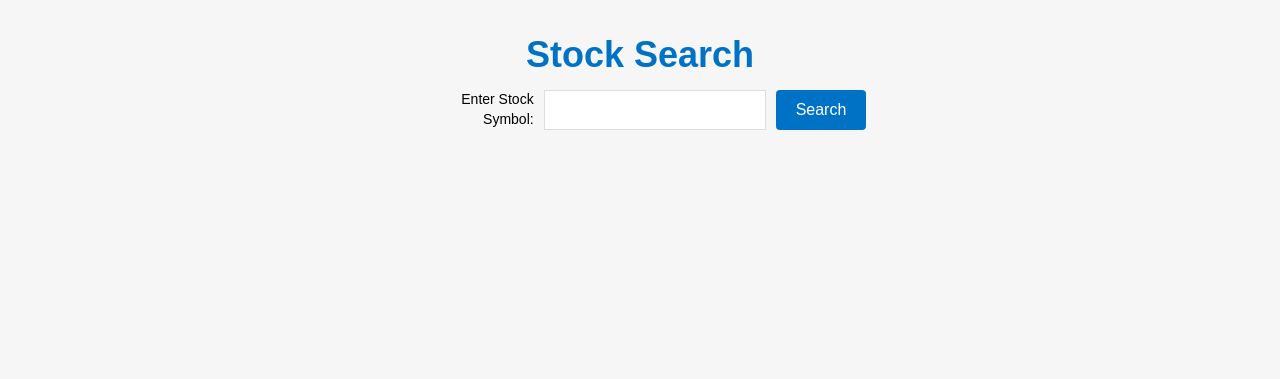
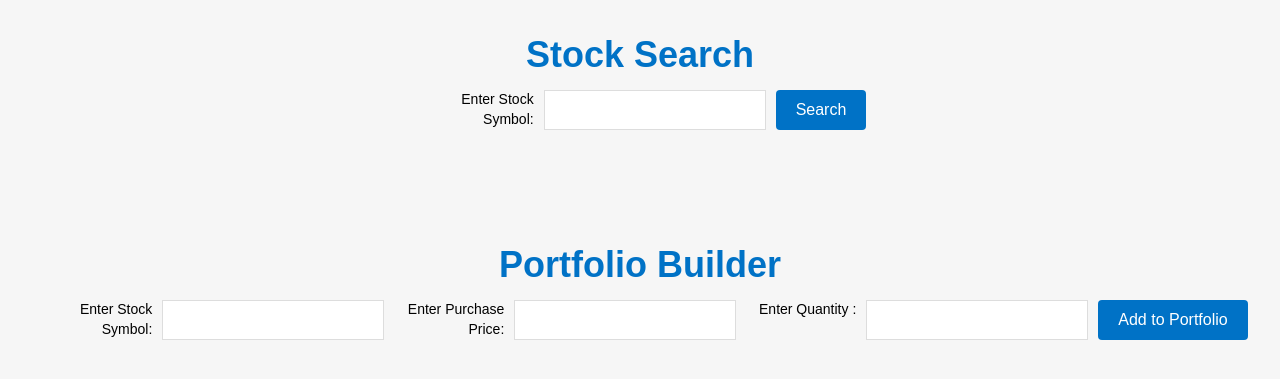
Before and after one commit to thomastan99/IS4228, a Flask app: page / in a window 1280 px wide. Shown: the top 379 px of the page. Run offline with Flask 2, Linux system fonts and the light colour scheme.

Commit message:
working version of stock search and portfolio builder lols

```diff
--- a/app.py
+++ b/app.py
@@ -1,30 +1,99 @@
 from flask import Flask, render_template, request
 from yfinance_stockdata import get_beta
 from reddit_sentiment import reddit_sentiment
-from datetime import datetime
-
+import datetime
+from portfolio import *
+import pandas as pd
+import numpy as np
+import yfinance as yf
 app = Flask(__name__)
 app.config['TEMPLATES_AUTO_RELOAD'] = True
 app.config['SEND_FILE_MAX_AGE_DEFAULT'] = 0
 
 search_history = []
+portfolio= []
+total_value = []
+symbols= []
 
 @app.route('/', methods=['GET', 'POST'])
 def index():
-    if request.method == 'POST':
+    portfolio_variance = 0
+    if request.method == 'POST' and 'search' in request.form:
+
         stock_symbol = request.form['stock_symbol']
         beta = get_beta(stock_symbol)
+        price = get_value(stock_symbol)
         sentiment_score = reddit_sentiment(stock_symbol)
-        current_time = datetime.now().strftime('%Y-%m-%d %H:%M:%S')
+        current_time = datetime.datetime.now().strftime('%Y-%m-%d %H:%M:%S')
         search_history.append({
             'time': current_time,
+            'price': price,
             'stock_symbol': stock_symbol,
             'beta': beta,
             'sentiment_score': sentiment_score
         })
-        return render_template('index.html', results=search_history[::-1])
+        return render_template('index.html', results=search_history[::-1], port_results = portfolio)
+    elif request.method == 'POST' and 'Build' in request.form:
+        ticker = request.form['stock_symbol']
+        price = 0
+        if request.form["purchase_price"] == "-":
+            price = get_value(ticker)
+        else:
+            price = request.form["purchase_price"]
+        quantity = request.form["Quantity"]
+        value = round(float(price) * float(quantity),2)
+        total_value.append(value)
+        symbols.append(ticker)
+        portfolio.append({
+            'Symbol': ticker,
+            'Price': price,
+            'Quantity': quantity,
+            'Value': value,
+            'EX': calc_expected_return(ticker,quantity,price),
+            "Weight": round(value/sum(total_value),2)
+        })
+        print(portfolio)
+        for i in portfolio:
+            i["Weight"] = round(i["Value"]/sum(total_value),2)
+
+        weights = []
+        for i in portfolio:
+            weights.append(i["Weight"])
+###########################################################################################
+        # Define the list of tickers and corresponding weights in the portfolio
+        # tickers = symbols
+        # print(len(symbols))
+        # print(len(weights))
+        # # Download historical data for the tickers
+        # start_date = '2022-03-25'
+        # end_date = '2023-03-25'
+        # data = yf.download(tickers, start=start_date, end=end_date)['Adj Close']
+        # returns = data.pct_change()
+        # portfolio_returns = np.dot(returns, np.array(weights).T)
+        # portfolio_variance = np.var(portfolio_returns) * 252
+        # print("Portfolio variance over a 1 year period: ", portfolio_variance)
+###########################################################################################
+        return render_template('index.html', port_results =portfolio  ,results=search_history[::-1] )
     else:
         return render_template('index.html')
 
 if __name__ == '__main__':
     app.run(debug=True)
+
+import yfinance as yf
+
+def calc_expected_return(ticker, shares, purchase_price):
+    # Get stock data from Yahoo Finance
+    stock = yf.Ticker(ticker)
+    hist_data = stock.history(period="max")
+
+    # Calculate daily returns
+    hist_data['returns'] = hist_data['Close'].pct_change()
+
+    # Calculate expected return
+    expected_return = hist_data['returns'].mean() * 100
+
+    # Calculate expected return on investment
+    expected_roi = float(expected_return) * float(shares) * float(purchase_price)/ 100
+
+    return expected_roi
--- a/portfolio.py
+++ b/portfolio.py
@@ -9,11 +9,11 @@ portfolio = ['AAPL', 'TSLA']
 noOfShares = [200, 100]
 '''
 
-def get_value(ticker, start_date=datetime.date.today(), end_date=datetime.date.today()):
+def get_value(ticker, start_date='2023-01-01', end_date=datetime.date.today()):
   #Get the current value of a stock
   data = yf.download(ticker, start=start_date, end=end_date)
   value = data['Adj Close'][0]
-  return value
+  return round(value,2)
 
 def get_totalValue(stock_list, noOfShare):
   #Get total value of the portfolio
--- a/reddit_sentiment.py
+++ b/reddit_sentiment.py
@@ -20,7 +20,7 @@ def reddit_sentiment(stock_symbol):
     for post in search_results:
         sentiment_arr.append(get_sentiment_score(post.title))
     average_score = mean(sentiment_arr)
-    return average_score
+    return round(average_score,2)
 
 def get_sentiment_score(text):
     sia = SentimentIntensityAnalyzer()
--- a/templates/index.html
+++ b/templates/index.html
@@ -75,7 +75,7 @@
 	<form method="POST" action="/">
 		<label for="stock_symbol">Enter Stock Symbol:</label>
 		<input type="text" id="stock_symbol" name="stock_symbol">
-		<button type="submit">Search</button>
+		<button type="submit" name="search">Search</button>
 	</form>
 
 	{% if results %}
@@ -83,6 +83,7 @@
 			<thead>
 				<tr>
 					<th>Time Searched</th>
+					<th>Price</th>
 					<th>Stock Symbol</th>
 					<th>Beta</th>
 					<th>Reddit Sentiment Score</th>
@@ -92,6 +93,7 @@
 				{% for result in results %}
 					<tr>
 						<td>{{ result.time }}</td>
+						<td>{{result.price}}</td>
 						<td>{{ result.stock_symbol }}</td>
 						<td>{{ result.beta }}</td>
 						<td>{{ result.sentiment_score }}</td>
@@ -100,5 +102,46 @@
 			</tbody>
 		</table>
 	{% endif %}
+
+<br>
+<br>
+<h1>Portfolio Builder</h1>
+<form method="POST" action="/">
+	<label for="stock_symbol">Enter Stock Symbol:</label>
+	<input type="text" id="stock_symbol" name="stock_symbol">
+	<label for="stock_symbol">Enter Purchase Price:</label>
+	<input type="text" id="purchase_price" name="purchase_price">
+	<label for="stock_symbol">Enter Quantity :</label>
+	<input type="text" id="Quantity" name="Quantity">
+	<button type="submit" name = "Build">Add to Portfolio</button>
+</form>
+{% if port_results %}
+<table>
+	<thead>
+		<tr>
+
+			<th>Stock Symbol</th>
+			<th>Price</th>
+			<th>Quantity</th>
+			<th>Value</th>
+			<th>Weight in Portfolio</th>
+			<th>Expected Returns</th>
+		</tr>
+	</thead>
+	<tbody>
+		{% for result in port_results %}
+			<tr>
+				<td>{{ result.Symbol }}</td>
+				<td>{{result.Price}}</td>
+				<td>{{ result.Quantity }}</td>
+				<td>{{result.Value}}</td>
+				<td>{{result.Weight}}</td>
+				<td>{{result.EX}}</td>
+			</tr>
+
+		{% endfor %}
+	</tbody>
+</table>
+{% endif %}
 </body>
 </html>
--- a/yfinance_stockdata.py
+++ b/yfinance_stockdata.py
@@ -51,4 +51,4 @@ def get_beta(ticker, start_date="2015-01-01", end_date="2022-03-21"):
     beta = model.coef_[0][0]
     print("here")
     # print(f"The beta of symbol {ticker} is {beta}" )
-    return beta
+    return round(beta,2)
```
